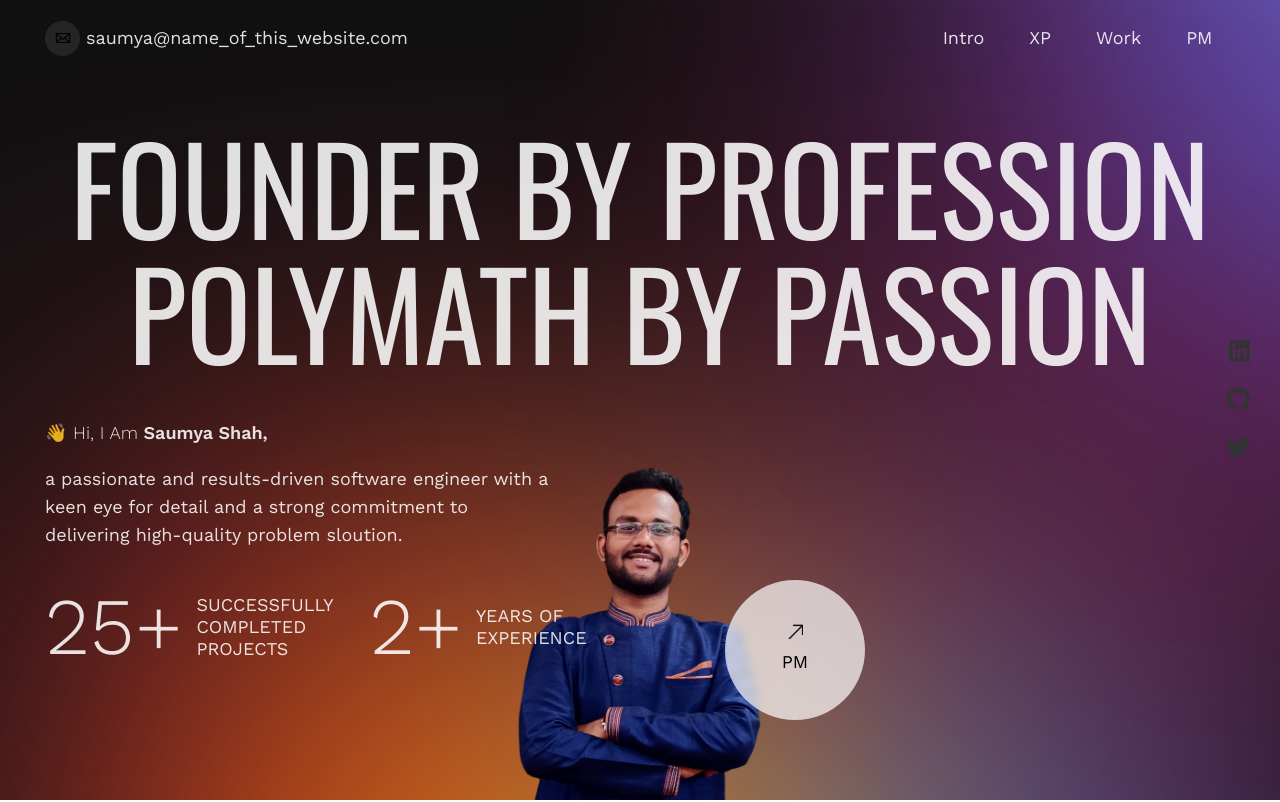
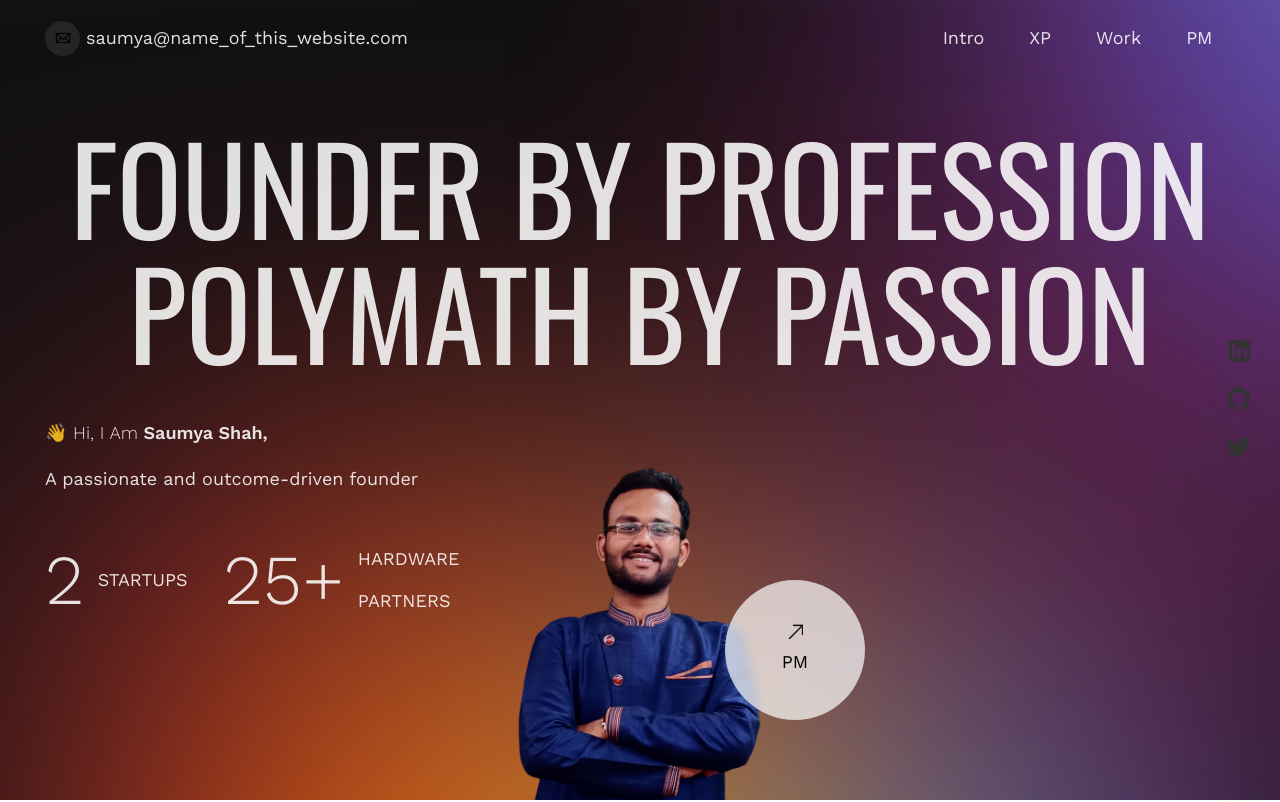
Before and after one commit to servalabs/personal-portfolio, a React (Vite) app: page / in a window 1280 px wide. Shown: the top 802 px of the page. Built offline with nearby package versions, Linux system fonts and the light colour scheme.

Commit message:
update 10

```diff
--- a/src/components/HeroBanner.jsx
+++ b/src/components/HeroBanner.jsx
@@ -116,7 +116,7 @@ const HeroBanner = () => {
                         <span className="font-semibold">Saumya Shah,</span>
                     </div>
                     <div className="max-w-[510px]">
-                    a passionate and results-driven software engineer with a keen eye for detail and a strong commitment to delivering high-quality problem sloution.
+                    A passionate and outcome-driven founder
                     </div>
                 </motion.div>
                 {/* INTRO END */}
@@ -131,24 +131,18 @@ const HeroBanner = () => {
                 >
                     {/* START */}
                     <div className="flex items-center gap-3">
-                        <div className="text-[80px] font-light">25+</div>
-                        <div className="leading-[22px]">
-                            SUCCESSFULLY
-                            <br />
-                            COMPLETED
-                            <br />
-                            PROJECTS
+                        <div className="text-[70px] font-light">2</div>
+                        <div className="leading-[42px]">
+                            STARTUPS
                         </div>
                     </div>
                     {/* END */}
 
                     {/* START */}
                     <div className="flex items-center gap-3">
-                        <div className="text-[80px] font-light">2+</div>
-                        <div className="leading-[22px]">
-                            YEARS OF
-                            <br />
-                            EXPERIENCE
+                        <div className="text-[70px] font-light">25+</div>
+                        <div className="leading-[42px]">
+                            HARDWARE<br />PARTNERS
                         </div>
                     </div>
                     {/* END */}
```
